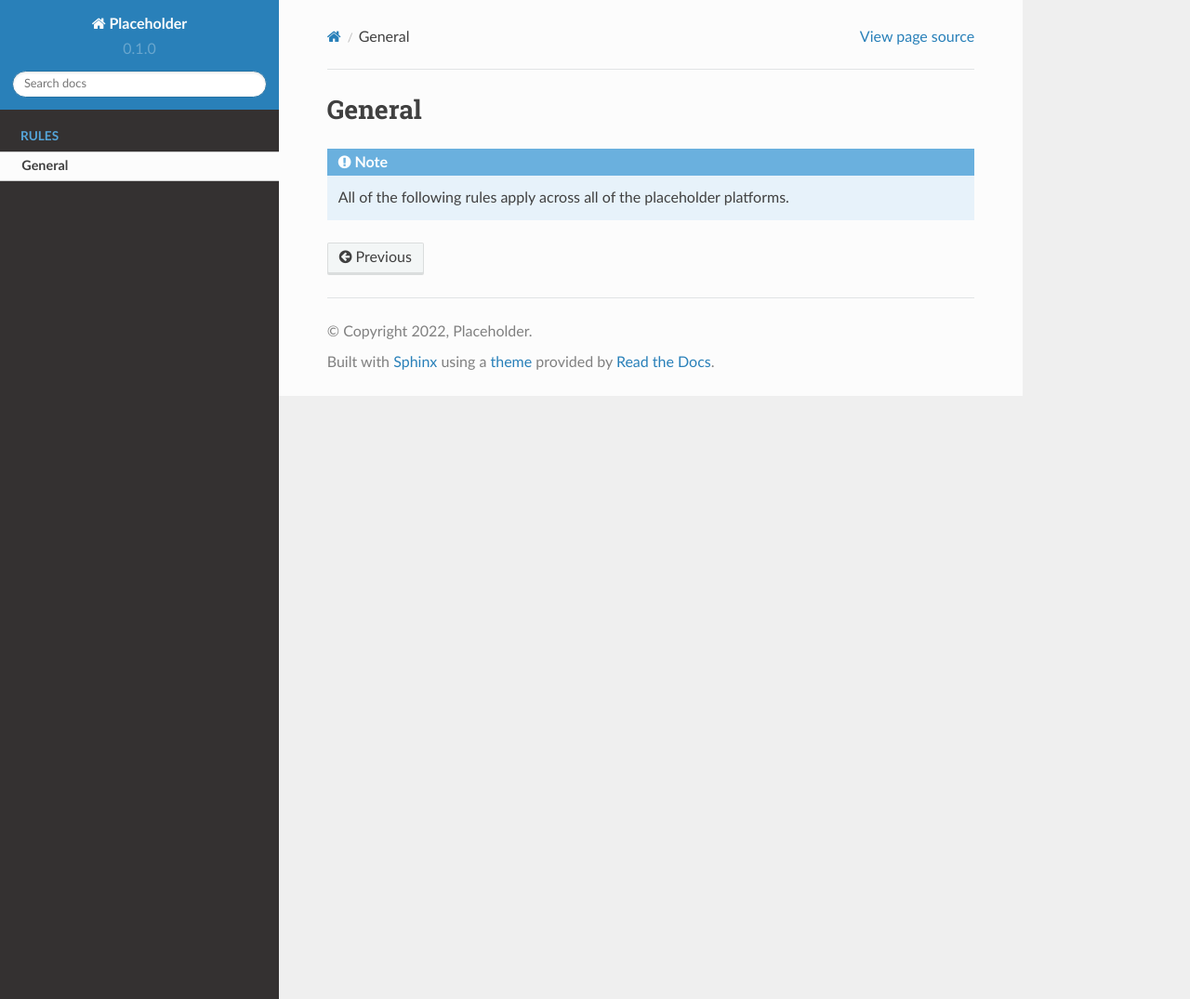
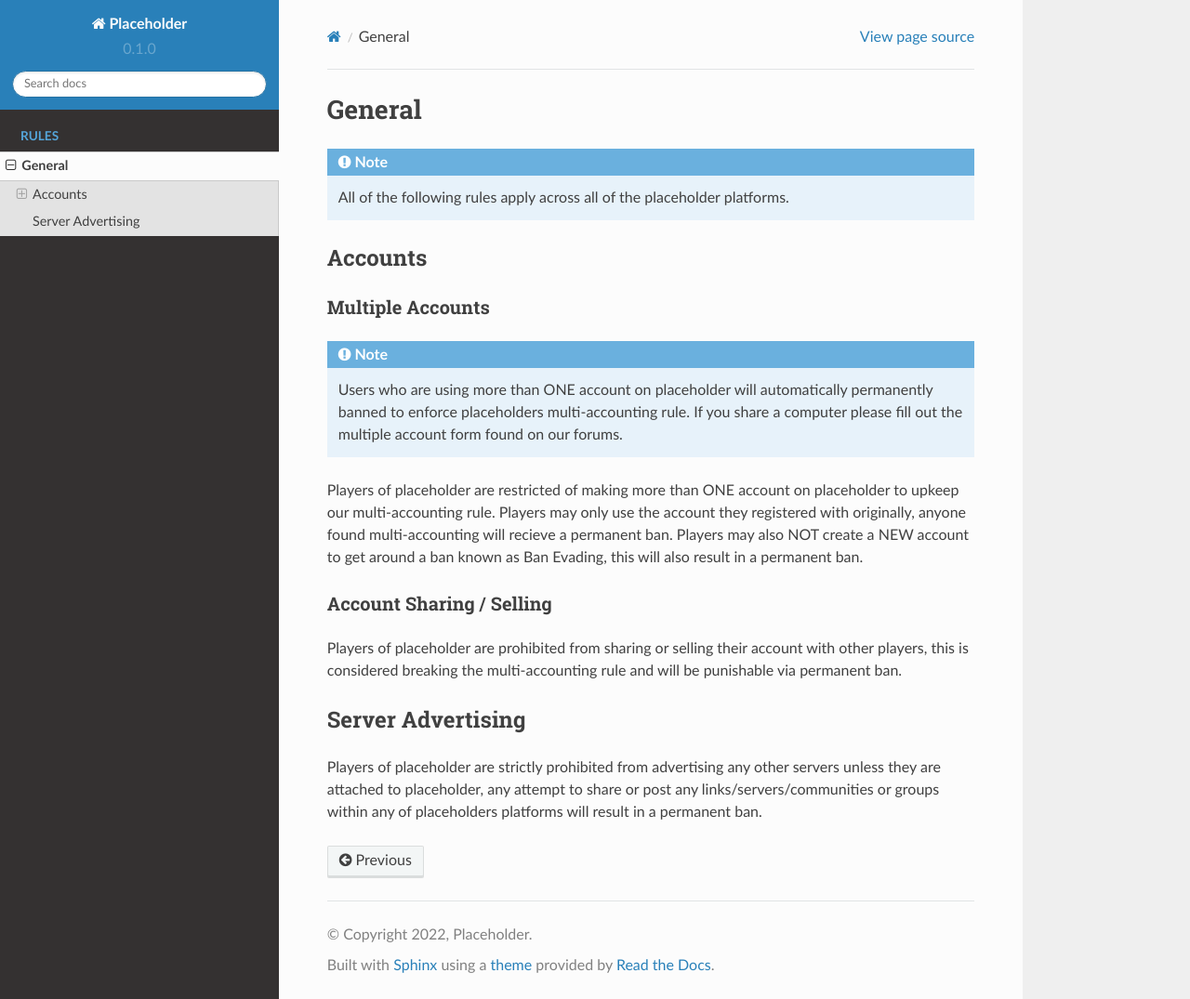
Before and after one commit to Illeeminati/doc, a Sphinx documentation site: the page built from docs/source/rules/rules.rst, in a window 1280 px wide and 1075 px high. Shown: the whole window at 93% size. Built offline with Sphinx 7.4.7 and the Read the Docs theme 2.0.0, drawn with Linux system fonts in a browser that asks for light colours.

Commit message:
Update rules.rst

```diff
--- a/docs/source/rules/rules.rst
+++ b/docs/source/rules/rules.rst
@@ -4,3 +4,23 @@ General
 
 .. note::
    All of the following rules apply across all of the placeholder platforms.
+
+********
+Accounts
+********
+
+Multiple Accounts
+=================
+.. note::
+   Users who are using more than ONE account on placeholder will automatically permanently banned to enforce placeholders multi-accounting rule. If you share a computer please fill out the multiple account form found on our forums.
+
+Players of placeholder are restricted of making more than ONE account on placeholder to upkeep our multi-accounting rule. Players may only use the account they registered with originally, anyone found multi-accounting will recieve a permanent ban. Players may also NOT create a NEW account to get around a ban known as Ban Evading, this will also result in a permanent ban.
+
+Account Sharing / Selling
+=========================
+Players of placeholder are prohibited from sharing or selling their account with other players, this is considered breaking the multi-accounting rule and will be punishable via permanent ban.
+
+******************
+Server Advertising
+******************
+Players of placeholder are strictly prohibited from advertising any other servers unless they are attached to placeholder, any attempt to share or post any links/servers/communities or groups within any of placeholders platforms will result in a permanent ban.
```
